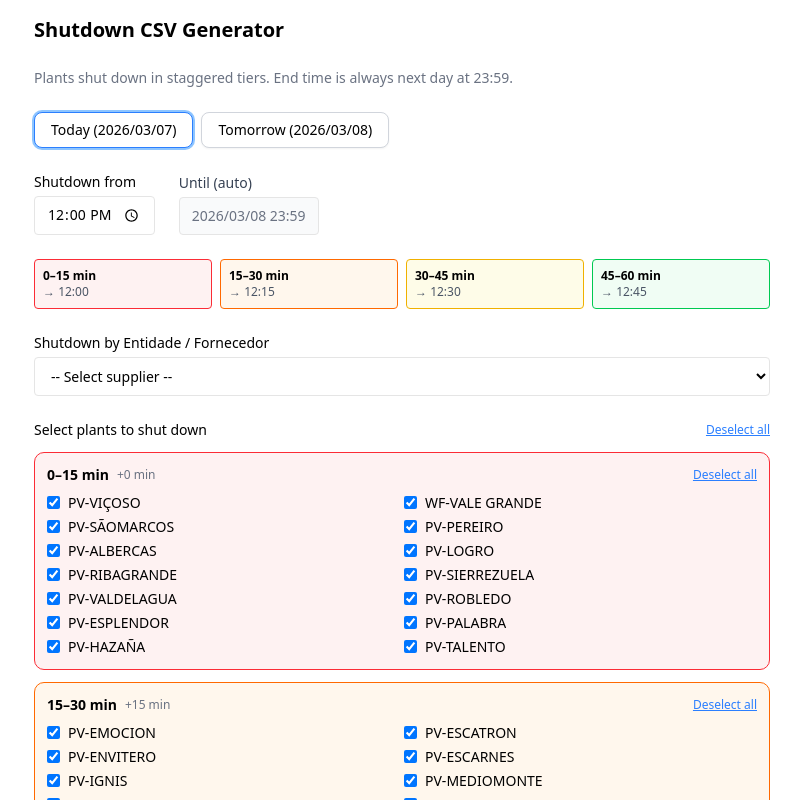
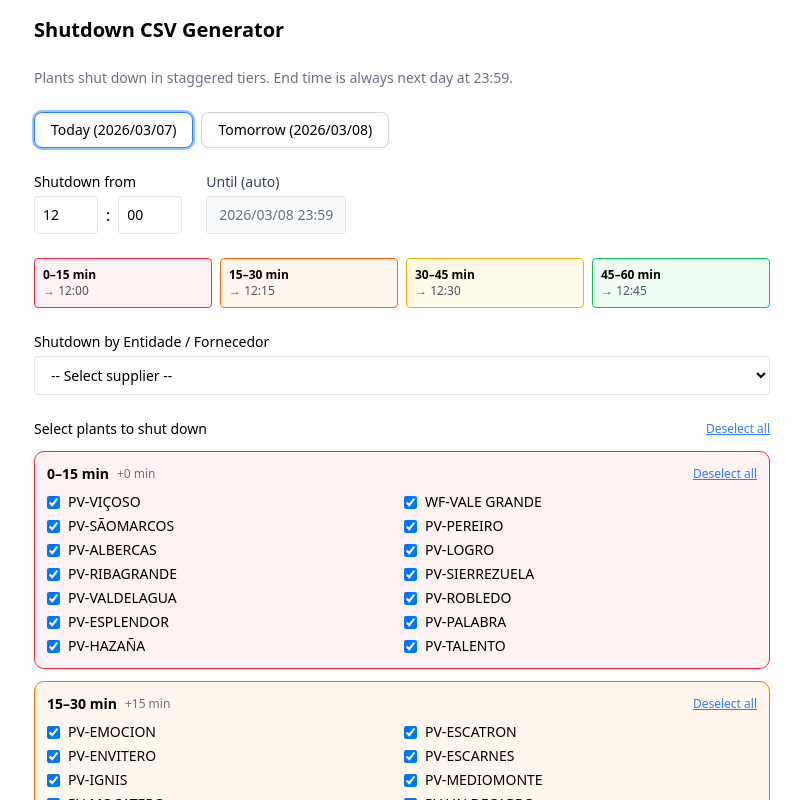
Before and after one commit to Nunes222/ClusterCalculations, a Next.js app: page /shutdown in a window 1280 px wide. Shown: the top 800 px of the page, without its empty margins (238-1039 px from the left). Built offline with nearby package versions, Linux system fonts and the light colour scheme.

Commit message:
shutdow csv hours update

```diff
--- a/app/shutdown/page.tsx
+++ b/app/shutdown/page.tsx
@@ -243,7 +243,8 @@ export default function ShutdownCSV() {
     d.setHours(0, 0, 0, 0);
     return d;
   });
-  const [shutdownHour, setShutdownHour] = useState("12:00");
+  const [hour, setHour] = useState("12");
+  const [minute, setMinute] = useState("00");
   const [selected, setSelected] = useState<Record<string, boolean>>(
     Object.fromEntries(ALL_PLANTS.map((p) => [p, true]))
   );
@@ -310,7 +311,8 @@ export default function ShutdownCSV() {
   };
 
   const generate = () => {
-    const [sh, sm] = shutdownHour.split(":").map(Number);
+    const sh = Number(hour);
+    const sm = Number(minute);
     const shutdownStart = new Date(baseDate);
     shutdownStart.setHours(sh, sm, 0, 0);
     const end = getEndDate();
@@ -351,7 +353,8 @@ export default function ShutdownCSV() {
   };
 
   const endDate = getEndDate();
-  const [sh, sm] = shutdownHour.split(":").map(Number);
+  const sh = Number(hour);
+  const sm = Number(minute);
   const previewStart = new Date(baseDate);
   previewStart.setHours(sh || 0, sm || 0, 0, 0);
 
@@ -384,12 +387,25 @@ export default function ShutdownCSV() {
       <div className="flex gap-6 items-end flex-wrap">
         <div className="space-y-1">
           <label className="block text-sm font-medium">Shutdown from</label>
-          <input
-            type="time"
-            value={shutdownHour}
-            onChange={(e) => setShutdownHour(e.target.value)}
-            className="border rounded px-3 py-2 text-sm dark:bg-gray-800 dark:border-gray-600"
-          />
+          <div className="flex gap-2 items-center">
+            <input
+              type="number"
+              min="0"
+              max="23"
+              value={hour}
+              onChange={(e) => setHour(e.target.value.padStart(2, "0"))}
+              className="w-16 border rounded px-2 py-2 text-sm dark:bg-gray-800"
+            />
+            :
+            <input
+              type="number"
+              min="0"
+              max="59"
+              value={minute}
+              onChange={(e) => setMinute(e.target.value.padStart(2, "0"))}
+              className="w-16 border rounded px-2 py-2 text-sm dark:bg-gray-800"
+            />
+          </div>
         </div>
         <div className="space-y-1 text-sm">
           <span className="block font-medium text-gray-700 dark:text-gray-300">Until (auto)</span>
```
